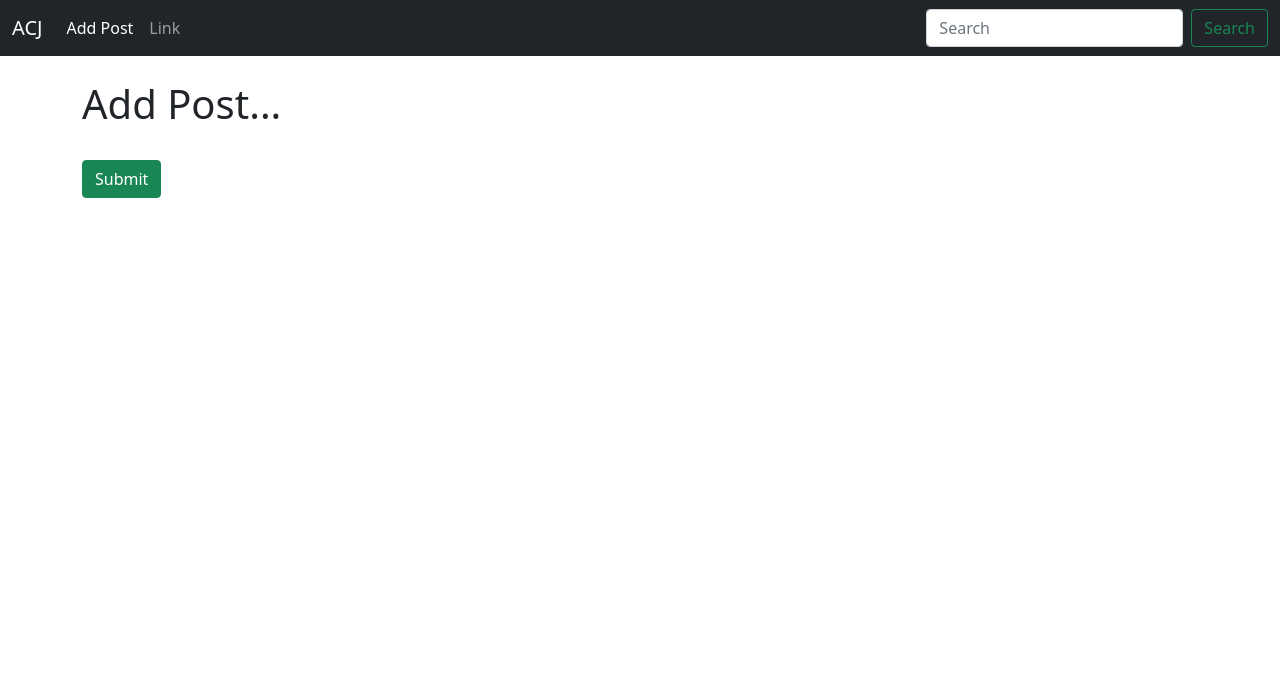
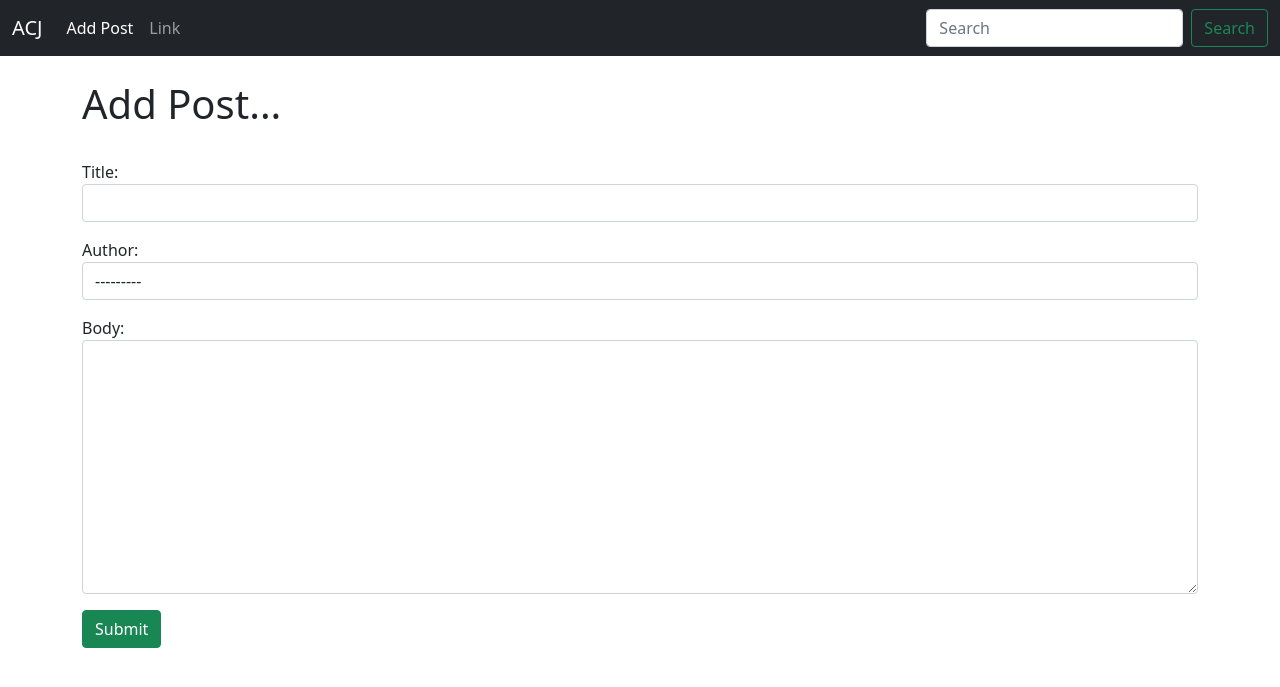
Before and after one commit to aslan-im/blog_on_django, a Django app: template acloudjourney/blog/templates/add_post.html in a window 1280 px wide. Shown: the top 687 px of the page. Run offline with Django 5.2, Linux system fonts and the light colour scheme; the template is opened without the code that fills it: values that come from a table or form of the project are taken from there, others are empty.

Commit message:
Add post form and update add_post template for improved styling

```diff
--- /dev/null
+++ b/acloudjourney/blog/forms.py
@@ -0,0 +1,13 @@
+from django import forms
+from .models import Post
+
+class PostForm(forms.ModelForm):
+    class Meta:
+        model = Post
+        fields = ('title', 'author', 'body')
+
+        widgets = {
+            'title': forms.TextInput(attrs={'class': 'form-control' }),
+            'author': forms.Select(attrs={'class': 'form-control'}),
+            'body': forms.Textarea(attrs={'class': 'form-control'}),
+        }
--- a/acloudjourney/blog/templates/add_post.html
+++ b/acloudjourney/blog/templates/add_post.html
@@ -4,11 +4,12 @@
 {% block content %}
     <h1>Add Post...</h1>
     <br/>
-    <table>
+    <div class="form-group">
         <form method="POST">
             {% csrf_token %}
-            {{ form.as_table }}
-    </table>
-    <button type="submit" class="btn btn-success">Submit</button>
+            {{ form.as_p }}
+            <button type="submit" class="btn btn-success">Submit</button>
+    </div>
+
 
 {% endblock %}
--- a/acloudjourney/blog/views.py
+++ b/acloudjourney/blog/views.py
@@ -1,7 +1,7 @@
 from django.shortcuts import render
 from django.views.generic import ListView, DetailView, CreateView
-
 from .models import Post
+from .forms import PostForm
 
 # def home(request):
 #     return render(request, 'home.html', {})
@@ -18,5 +18,7 @@ class ArticleDetailView(DetailView):
 class AddPostView(CreateView):
     template_name = 'add_post.html'
     model = Post
-    fields = '__all__'
+    form_class =  PostForm
+    template_name = 'add_post.html'
+    # fields = '__all__'
     # fields = ('title', 'body')
```
